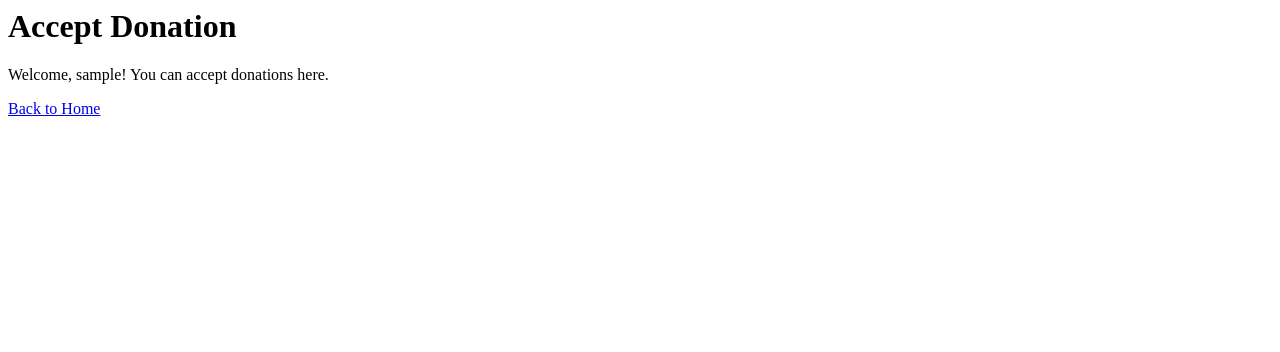
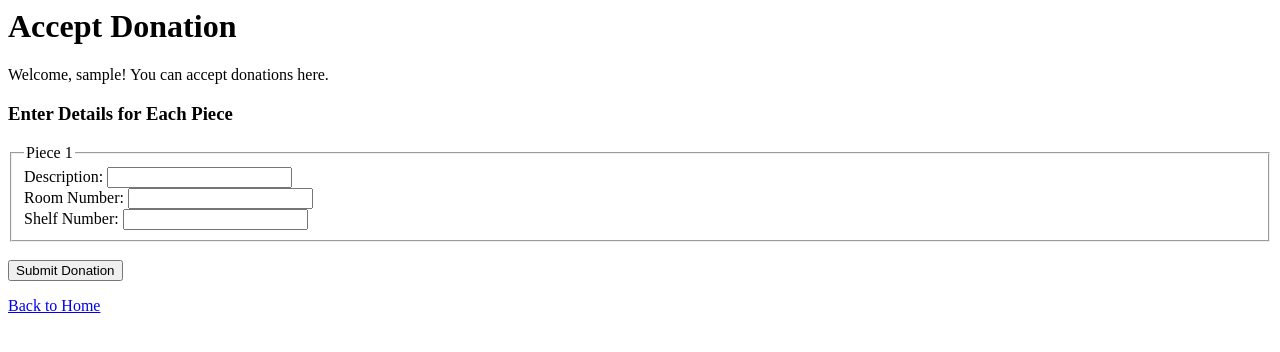
Before and after one commit to siyanlau/ShelterHelper, a Flask app: template templates/acceptDonation.html in a window 1280 px wide. Shown: the top 352 px of the page. Run offline with Flask 3, Linux system fonts and the light colour scheme; the template is opened without the code that fills it: most values are stand-ins (such as "Sample title", 1, 10 or a date in 2020).

Commit message:
adding accept donation logic

```diff
--- a/__init__.py
+++ b/__init__.py
@@ -205,5 +205,89 @@ def findOrderItemsPage():
         return redirect(url_for('login'))
     return render_template('findOrderItems.html')
 
+@app.route('/acceptDonation', methods=['GET', 'POST'])
+def acceptDonation():
+    if 'username' not in session:
+        return redirect(url_for('login'))
+
+    # Check if the user is a staff member or supervisor
+    username = session['username']
+    cursor = conn.cursor()
+    query = '''
+        SELECT roleID
+        FROM Person
+        WHERE userName = %s
+    '''
+    cursor.execute(query, (username,))
+    role = cursor.fetchone()
+
+    if not role or role['roleID'] not in ['staff', 'supervisor']:
+        cursor.close()
+        error = "You are not a staff member."
+        return render_template('error.html', error=error)
+
+    donorID = None
+    error = None
+    if request.method == 'POST':
+        donorID = request.form['donorID']
+
+        # Check if the donor exists
+        query_user_exists = '''
+            SELECT roleID
+            FROM Person
+            WHERE userName = %s
+        '''
+        cursor.execute(query_user_exists, (donorID,))
+        user = cursor.fetchone()
+
+        if not user:
+            error = "The user does not exist."
+            donorID = None
+        elif user['roleID'] != 'donor':
+            error = "The user exists but is not registered as a donor."
+            donorID = None
+        else:
+            # Valid donor
+            cursor.close()
+            return render_template('acceptDonation.html', username=username, donorID=donorID)
+
+    cursor.close()
+    return render_template('acceptDonation.html', username=username, error=error, donorID=donorID)
+
+
+@app.route('/validateDonor', methods=['POST'])
+def validateDonor():
+    if 'username' not in session:
+        return redirect(url_for('login'))
+
+    donorID = request.form['donorID']
+
+    # Check if the donor exists
+    cursor = conn.cursor()
+    query_user_exists = '''
+        SELECT roleID
+        FROM Person
+        WHERE userName = %s
+    '''
+    cursor.execute(query_user_exists, (donorID,))
+    user = cursor.fetchone()
+    cursor.close()
+
+    if not user:
+        # User does not exist
+        error = "The user does not exist."
+        return render_template('acceptDonation.html', username=session['username'], error=error)
+
+    # Check if the role is 'donor'
+    if user['roleID'] != 'donor':
+        # User exists but is not a donor
+        error = "The user exists but is not registered as a donor."
+        return render_template('acceptDonation.html', username=session['username'], error=error)
+
+    # Proceed to donation form (next step)
+    return render_template('acceptDonation.html', username=session['username'])
+
+
+
 if __name__ == "__main__":
     app.run('127.0.0.1', 5000, debug = True)
--- a/templates/acceptDonation.html
+++ b/templates/acceptDonation.html
@@ -5,6 +5,80 @@
 <body>
     <h1>Accept Donation</h1>
     <p>Welcome, {{ username }}! You can accept donations here.</p>
-    <a href="/">Back to Home</a>
+
+    {% if not donorID %}
+        <!-- Donor Validation Form -->
+        <form action="/acceptDonation" method="POST">
+            <label for="donorID">Donor's ID:</label>
+            <input type="text" name="donorID" id="donorID" placeholder="Enter Donor's ID" required>
+            <button type="submit">Validate Donor</button>
+        </form>
+    {% elif not numPieces %}
+        <!-- Item Details Form -->
+        <form action="/acceptDonation" method="POST">
+            <input type="hidden" name="donorID" value="{{ donorID }}">
+            <label for="itemDescription">Item Description:</label>
+            <input type="text" name="itemDescription" id="itemDescription" required> <br>
+
+            <label for="photo">Photo (filename only for now):</label>
+            <input type="text" name="photo" id="photo" required> <br>
+
+            <label for="color">Color:</label>
+            <input type="text" name="color" id="color" required> <br>
+
+            <label for="isNew">Is New:</label>
+            <input type="checkbox" name="isNew" id="isNew" value="1"> Yes <br>
+
+            <label for="material">Material:</label>
+            <input type="text" name="material" id="material" required> <br>
+
+            <label for="mainCategory">Main Category:</label>
+            <input type="text" name="mainCategory" id="mainCategory" required> <br>
+
+            <label for="subCategory">Subcategory:</label>
+            <input type="text" name="subCategory" id="subCategory" required> <br>
+
+            <label for="numPieces">Number of Pieces:</label>
+            <input type="number" name="numPieces" id="numPieces" min="1" required> <br>
+
+            <button type="submit">Next</button>
+        </form>
+        <a href="/acceptDonation">Back to Donor Validation</a> <br>
+    {% else %}
+        <!-- Piece Details Form -->
+        <h3>Enter Details for Each Piece</h3>
+        <form action="/submitDonation" method="POST">
+            <input type="hidden" name="donorID" value="{{ donorID }}">
+            <input type="hidden" name="itemDescription" value="{{ itemDescription }}">
+            <input type="hidden" name="photo" value="{{ photo }}">
+            <input type="hidden" name="color" value="{{ color }}">
+            <input type="hidden" name="isNew" value="{{ isNew }}">
+            <input type="hidden" name="material" value="{{ material }}">
+            <input type="hidden" name="mainCategory" value="{{ mainCategory }}">
+            <input type="hidden" name="subCategory" value="{{ subCategory }}">
+            <input type="hidden" name="numPieces" value="{{ numPieces }}">
+
+            {% for i in range(1, numPieces + 1) %}
+                <fieldset>
+                    <legend>Piece {{ i }}</legend>
+                    <label for="pDescription{{ i }}">Description:</label>
+                    <input type="text" name="pDescription{{ i }}" required> <br>
+                    <label for="roomNum{{ i }}">Room Number:</label>
+                    <input type="number" name="roomNum{{ i }}" required> <br>
+                    <label for="shelfNum{{ i }}">Shelf Number:</label>
+                    <input type="number" name="shelfNum{{ i }}" required> <br>
+                </fieldset>
+                <br>
+            {% endfor %}
+
+            <button type="submit">Submit Donation</button>
+        </form>
+    {% endif %}
+
+    {% if error %}
+        <p style="color: red;">{{ error }}</p>
+    {% endif %}
+
+    <a href="/home">Back to Home</a>
 </body>
 </html>
--- a/templates/error.html
+++ b/templates/error.html
@@ -5,6 +5,6 @@
 <body>
     <h1>Error</h1>
     <p style="color: red;">{{ error }}</p>
-    <a href="/">Back to Home</a>
+    <a href="/home">Back to Home</a>
 </body>
 </html>
--- a/templates/home.html
+++ b/templates/home.html
@@ -9,6 +9,7 @@
     <ul>
         <li><a href="/findItemPage">Find Single Item</a></li>
         <li><a href="/findOrderItemsPage">Find Items in Order</a></li>
+        <li><a href="/acceptDonation">Accept Donation</a></li>
         <li><a href="/logout">Logout</a></li>
     </ul>
 </body>
```
